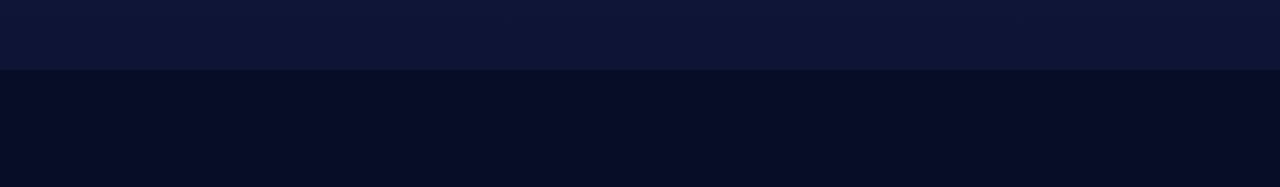
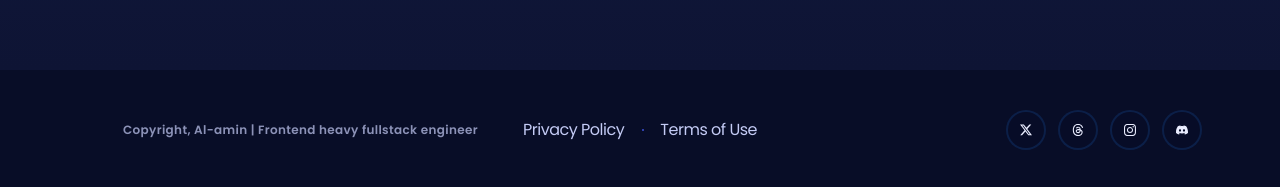
Before and after one commit to Al-aminAzad/xora-ai-video-editing-app, a React (Vite) app: page / in a window 1280 px wide. Shown: the part 6772-6959 px from the top of the page. Before the commit the page ends 6842 px from the top, so only its background shows below. Built offline with nearby package versions, Linux system fonts and the light colour scheme.

Commit message:
added footer

```diff
--- a/src/App.jsx
+++ b/src/App.jsx
@@ -1,6 +1,7 @@
 import Download from "./sections/Download"
 import Faq from "./sections/Faq"
 import Features from "./sections/Features"
+import Footer from "./sections/Footer"
 import Header from "./sections/Header"
 import Hero from "./sections/Hero"
 import Pricing from "./sections/Pricing"
@@ -16,6 +17,7 @@
       <Faq/>
       <Testimonials/>
       <Download/>
+      <Footer/>
     </main>
   )
 }
--- a/src/constants/index.jsx
+++ b/src/constants/index.jsx
@@ -400,3 +400,30 @@
       height: 48,
     },
   ];
+
+  export const socials = [
+    {
+      id: "0",
+      title: "x",
+      icon: "/images/socials/x.svg",
+      url: "#",
+    },
+    {
+      id: "1",
+      title: "Threads",
+      icon: "/images/socials/threads.svg",
+      url: "#",
+    },
+    {
+      id: "2",
+      title: "Instagram",
+      icon: "/images/socials/instagram.svg",
+      url: "#",
+    },
+    {
+      id: "3",
+      title: "Discord",
+      icon: "/images/socials/discord.svg",
+      url: "#",
+    },
+  ];
--- /dev/null
+++ b/src/sections/Footer.jsx
@@ -0,0 +1,38 @@
+import { socials } from "../constants/index.jsx";
+
+const Footer = () => {
+  return (
+    <footer>
+      <div className="container py-10">
+        <div className="flex w-full max-md:flex-col">
+          <div className="small-compact flex flex-1 flex-wrap items-center justify-center gap-5">
+            <p className="opacity-70">Copyright, Al-amin | Frontend heavy fullstack engineer</p>
+          </div>
+          <div className="flex items-center justify-center sm:ml-auto">
+            <p className="legal-after relative mr-9 text-p5 transition-all duration-500 hover:text-p1">
+              Privacy Policy
+            </p>
+            <p className="text-p5 transition-all duration-500 hover:text-p1">
+              Terms of Use
+            </p>
+          </div>
+
+          <ul className="flex flex-1 justify-center gap-3 max-md:mt-10 md:justify-end">
+            {socials.map(({ id, url, icon, title }) => (
+              <li key={id}>
+                <a href={url} className="social-icon">
+                  <img
+                    src={icon}
+                    alt={title}
+                    className="size-1/3 object-contain"
+                  />
+                </a>
+              </li>
+            ))}
+          </ul>
+        </div>
+      </div>
+    </footer>
+  );
+};
+export default Footer;
```
